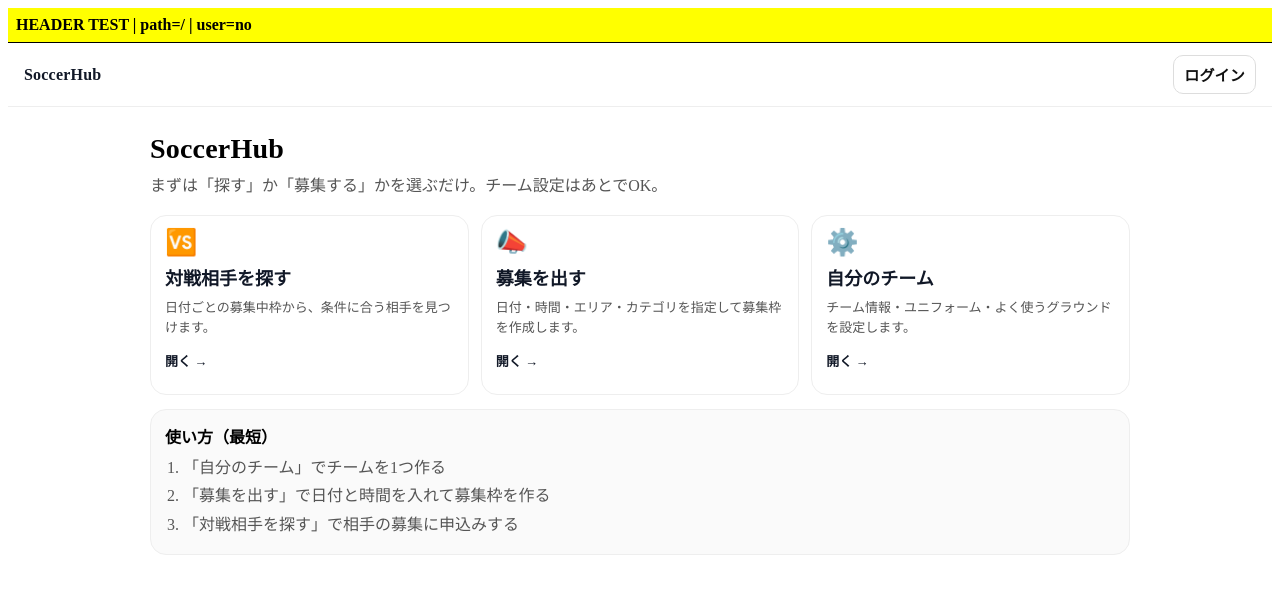
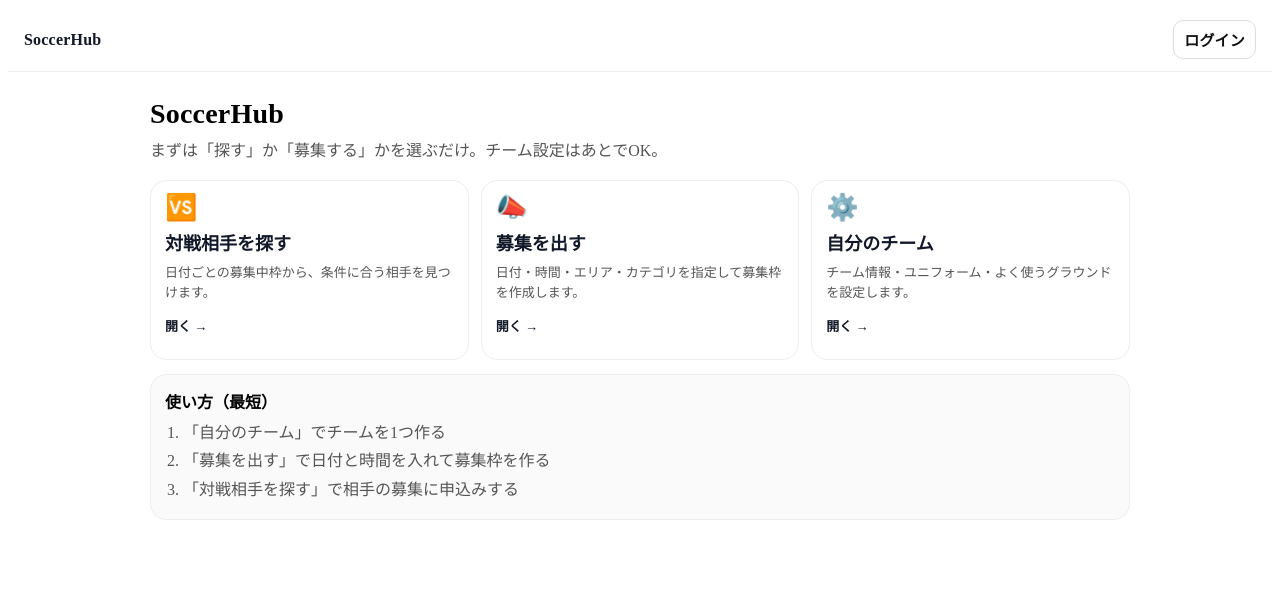
Before and after one commit to kazuokiokamoto-fb/soccerhub-app, a Next.js app: page / in a window 1280 px wide. Shown: the top 594 px of the page. Built offline with nearby package versions, Linux system fonts and the light colour scheme; no server answers.

Commit message:
Fix AuthProvider order and stabilize app

```diff
--- a/app/components/AppHeader.tsx
+++ b/app/components/AppHeader.tsx
@@ -40,20 +40,6 @@ export default function AppHeader() {
 
   return (
     <>
-      <div
-        style={{
-          position: "sticky",
-          top: 0,
-          zIndex: 9999,
-          background: "yellow",
-          padding: 8,
-          borderBottom: "1px solid #000",
-          fontWeight: 900,
-        }}
-      >
-        {debugText}
-      </div>
-
       <header style={styles.header}>
         <Link href="/" style={styles.brand}>
           SoccerHub
```
